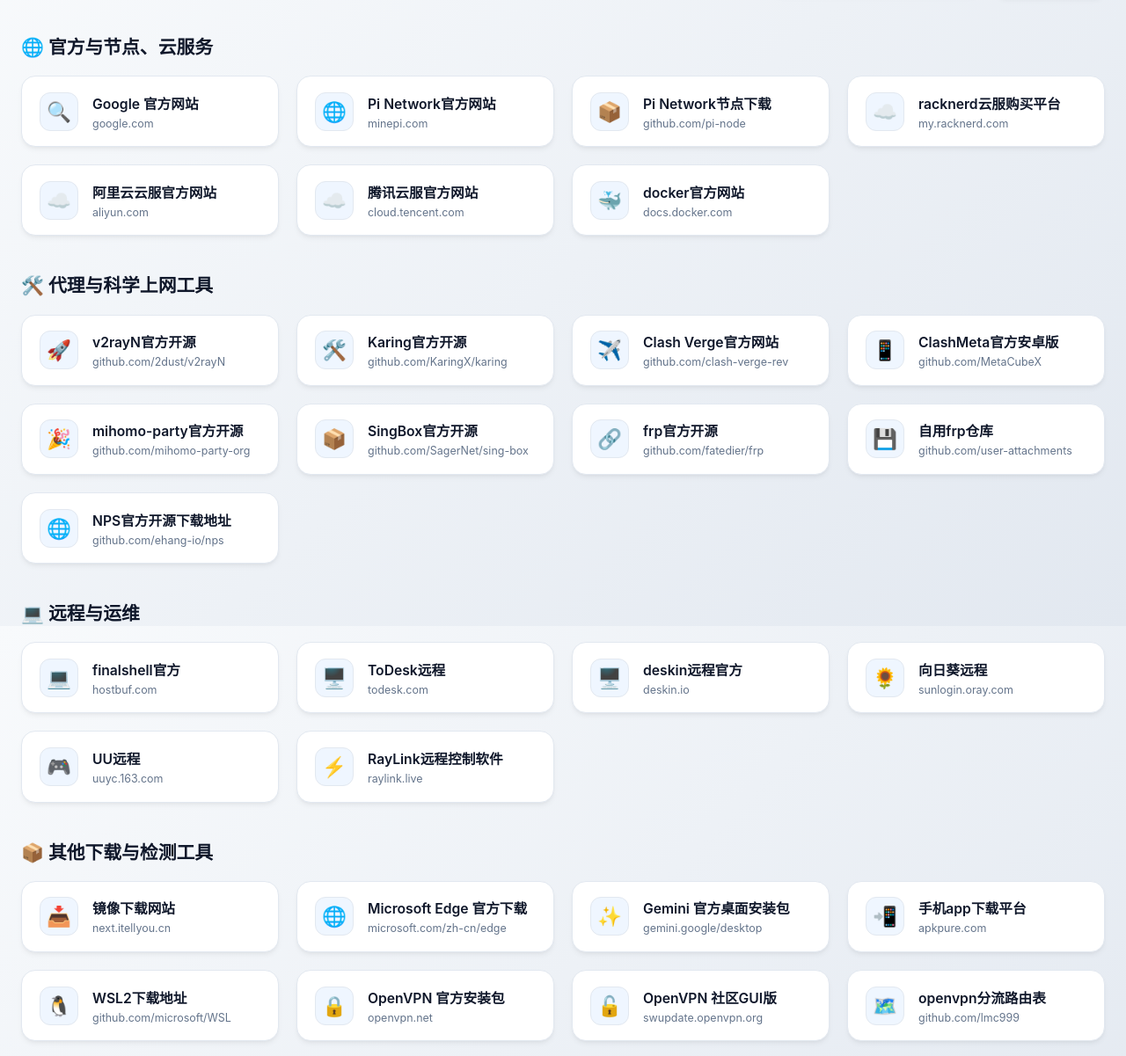
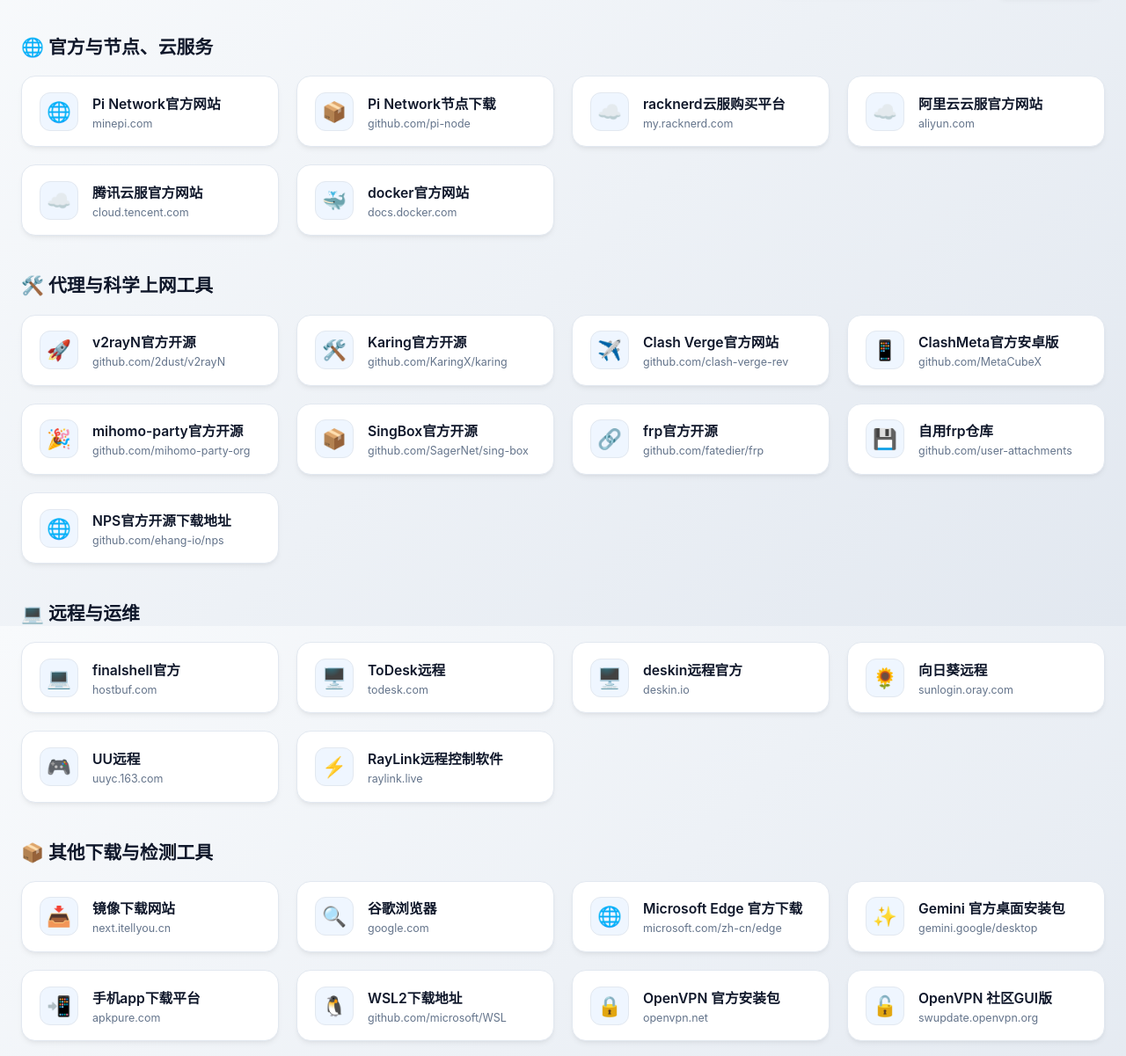
Before and after one commit to Dzw1988/DZW, a plain HTML site: page index.html in a window 1280 px wide. Shown: the part 88-1289 px from the top of the page at 88% size. Drawn offline with Linux system fonts and the light colour scheme.

Commit message:
Update index.html

```diff
--- a/index.html
+++ b/index.html
@@ -232,15 +232,6 @@
     <!-- 🌐 官方与节点、云服务 -->
     <h2 class="section-title">🌐 官方与节点、云服务</h2>
     <div class="grid">
-      <!-- 新增的谷歌网址 -->
-      <a class="nav-card" href="https://www.google.com/" target="_blank">
-        <div class="icon-badge">🔍</div>
-        <div class="card-content">
-          <div class="card-title">Google 官方网站 <span class="arrow-icon">↗</span></div>
-          <div class="card-link">google.com</div>
-        </div>
-      </a>
-
       <a class="nav-card" href="https://minepi.com/" target="_blank">
         <div class="icon-badge">🌐</div>
         <div class="card-content">
@@ -430,6 +421,14 @@
         </div>
       </a>
 
+      <a class="nav-card" href="https://www.google.com/" target="_blank">
+        <div class="icon-badge">🔍</div>
+        <div class="card-content">
+          <div class="card-title">谷歌浏览器 <span class="arrow-icon">↗</span></div>
+          <div class="card-link">google.com</div>
+        </div>
+      </a>
+
       <a class="nav-card" href="https://www.microsoft.com/zh-cn/edge" target="_blank">
         <div class="icon-badge">🌐</div>
         <div class="card-content">
```
